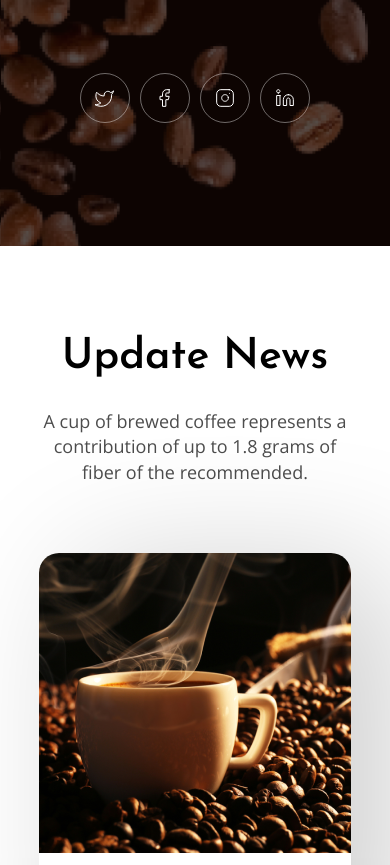
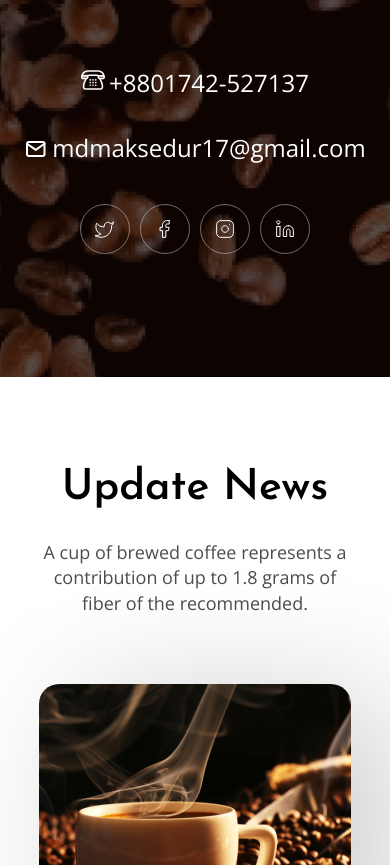
Before and after one commit to hutsaluck/exam-self.html, a plain HTML site: page index.html in a window 390 px wide. Shown: the part 5747-6612 px from the top of the page. Drawn offline with nearby package versions, Linux system fonts and the light colour scheme.

Commit message:
Add phone

```diff
--- a/index.html
+++ b/index.html
@@ -88,7 +88,8 @@
         <h3>Follow US</h3>
         <h2>Have an inquiry?</h2>
         <h2>Text or call and ask Something.</h2>
-
+        <a href="tel:+8801742527137" class="phone">+8801742-527137</a>
+        <a href="mailto:mdmaksedur17@gmail.com" class="mail">mdmaksedur17@gmail.com</a>
         <div class="wrap-social-links">
             <a href="#">
                 <img src="./images/twitter.svg" alt="twitter">
```
